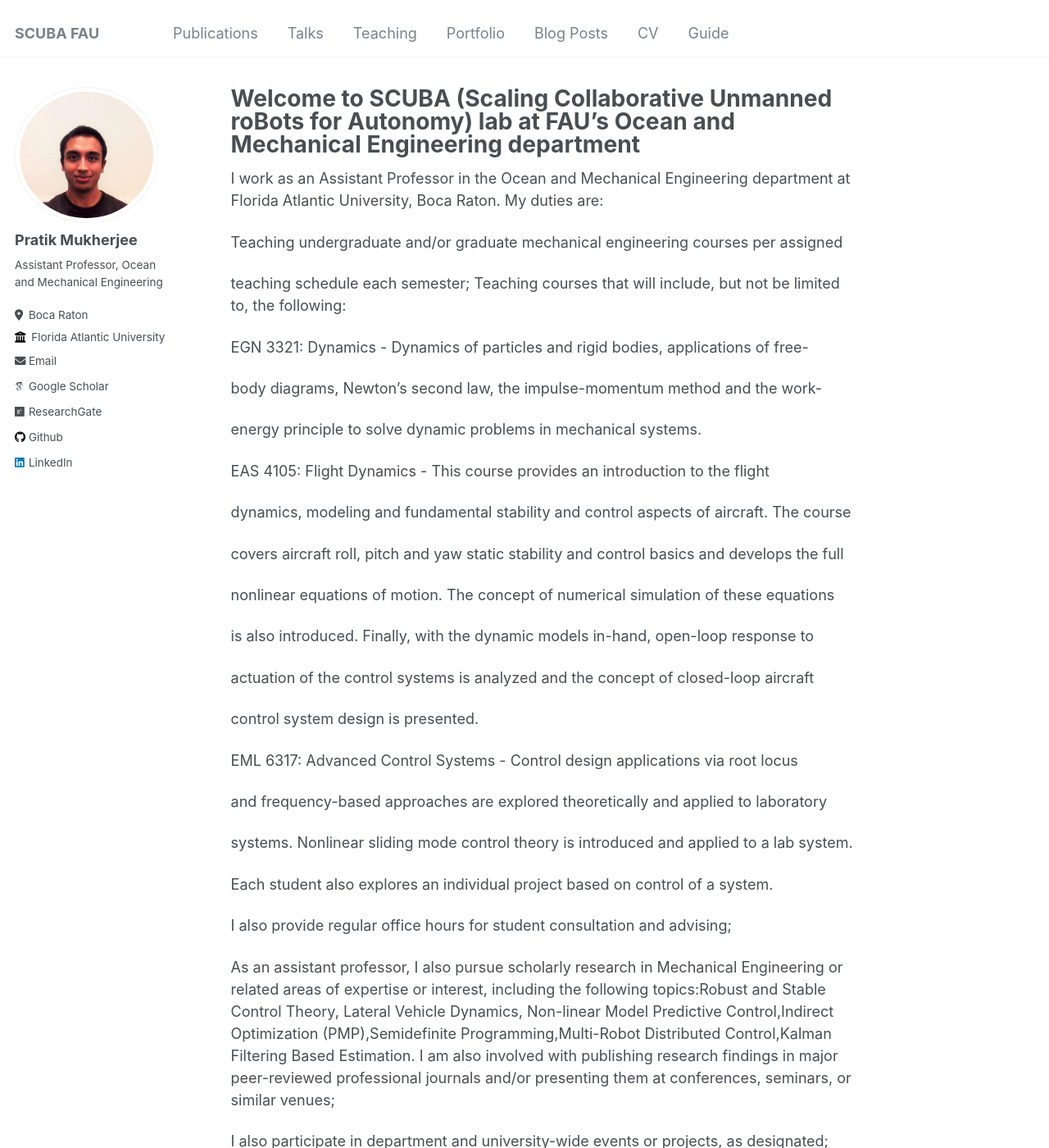
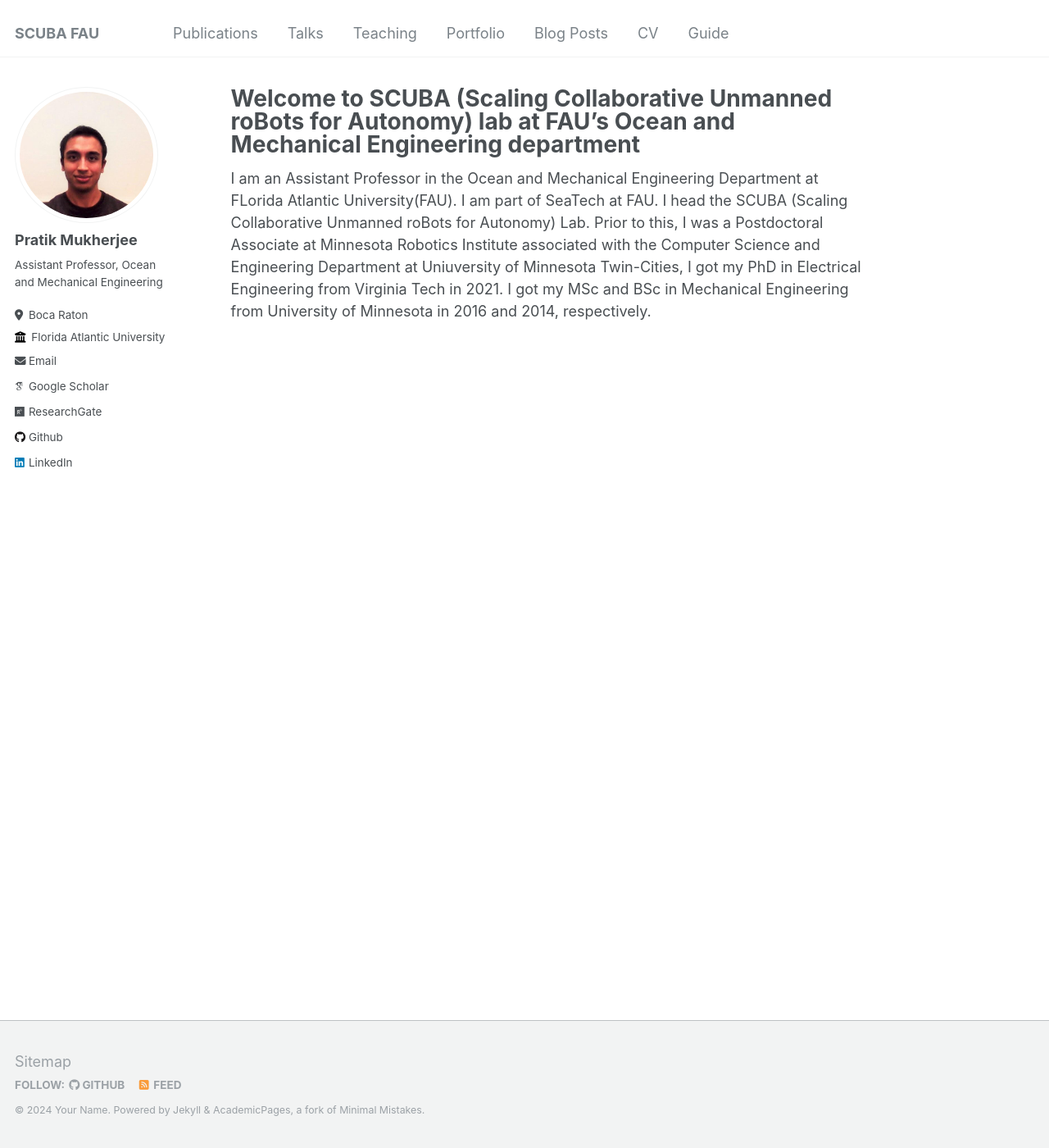
Before and after one commit to mukhe027/mukhe027.github.io, a Jekyll site: the page built from _pages/about.md, in a window 1280 px wide and 1400 px high. Shown: the whole window at 82% size. Built offline with Jekyll 4.4.1, drawn with Linux system fonts in a browser that asks for light colours; some web fonts are replaced; some of the changed text lies outside the part shown.

Commit message:
added intro

```diff
--- a/_pages/about.md
+++ b/_pages/about.md
@@ -8,51 +8,9 @@ redirect_from:
 ---
 
 
-I work as an Assistant Professor in the Ocean and Mechanical Engineering department at Florida Atlantic University, Boca Raton. My duties are:
+I am an Assistant Professor in the Ocean and Mechanical Engineering Department at FLorida Atlantic University(FAU). I am part of SeaTech at FAU. I head the SCUBA (Scaling Collaborative Unmanned roBots for Autonomy) Lab. Prior to this, I was a Postdoctoral Associate at Minnesota Robotics Institute associated with the Computer Science and Engineering Department at Uniuversity of Minnesota Twin-Cities, I got my PhD in Electrical Engineering from Virginia Tech in 2021. I got my MSc and BSc in Mechanical Engineering from University of Minnesota in 2016 and 2014, respectively.
 
-Teaching undergraduate and/or graduate mechanical engineering courses per assigned
-
-teaching schedule each semester; Teaching courses that will include, but not be limited to, the following:
-
- EGN 3321: Dynamics - Dynamics of particles and rigid bodies, applications of free-
-
-body diagrams, Newton's second law, the impulse-momentum method and the work-
-
-energy principle to solve dynamic problems in mechanical systems.
-
-EAS 4105: Flight Dynamics - This course provides an introduction to the flight
-
-dynamics, modeling and fundamental stability and control aspects of aircraft. The course
-
-covers aircraft roll, pitch and yaw static stability and control basics and develops the full
-
-nonlinear equations of motion. The concept of numerical simulation of these equations
-
-is also introduced. Finally, with the dynamic models in-hand, open-loop response to
-
-actuation of the control systems is analyzed and the concept of closed-loop aircraft
-
-control system design is presented.
-
-EML 6317: Advanced Control Systems - Control design applications via root locus
-
-and frequency-based approaches are explored theoretically and applied to laboratory
-
-systems. Nonlinear sliding mode control theory is introduced and applied to a lab system.
-
-Each student also explores an individual project based on control of a system.
-
-I also provide regular office hours for student consultation and advising;
-
-As an assistant professor, I also pursue scholarly research in Mechanical Engineering or related areas of expertise or interest, including the following topics:Robust and Stable Control Theory, Lateral Vehicle Dynamics, Non-linear Model Predictive Control,Indirect Optimization (PMP),Semidefinite Programming,Multi-Robot Distributed Control,Kalman Filtering Based Estimation. I am also involved with publishing research findings in major peer-reviewed professional journals and/or presenting them at conferences, seminars, or similar venues;
-
-I also participate in department and university-wide events or projects, as designated;
-
-Serving in various academic or administrative committees such as Search and Screen
-
-Committees, Accreditation Review Committees, etc., as designated.
-
-Getting started
+<!-- Getting started
 ======
 1. Register a GitHub account if you don't have one and confirm your e-mail (required!)
 1. Fork [this repository](https://github.com/academicpages/academicpages.github.io) by clicking the "fork" button in the top right.
@@ -83,4 +41,4 @@ Example: editing a markdown file for a talk
 
 For more info
 ------
-More info about configuring Academic Pages can be found in [the guide](https://academicpages.github.io/markdown/). The [guides for the Minimal Mistakes theme](https://mmistakes.github.io/minimal-mistakes/docs/configuration/) (which this theme was forked from) might also be helpful.
+More info about configuring Academic Pages can be found in [the guide](https://academicpages.github.io/markdown/). The [guides for the Minimal Mistakes theme](https://mmistakes.github.io/minimal-mistakes/docs/configuration/) (which this theme was forked from) might also be helpful. -->
```
